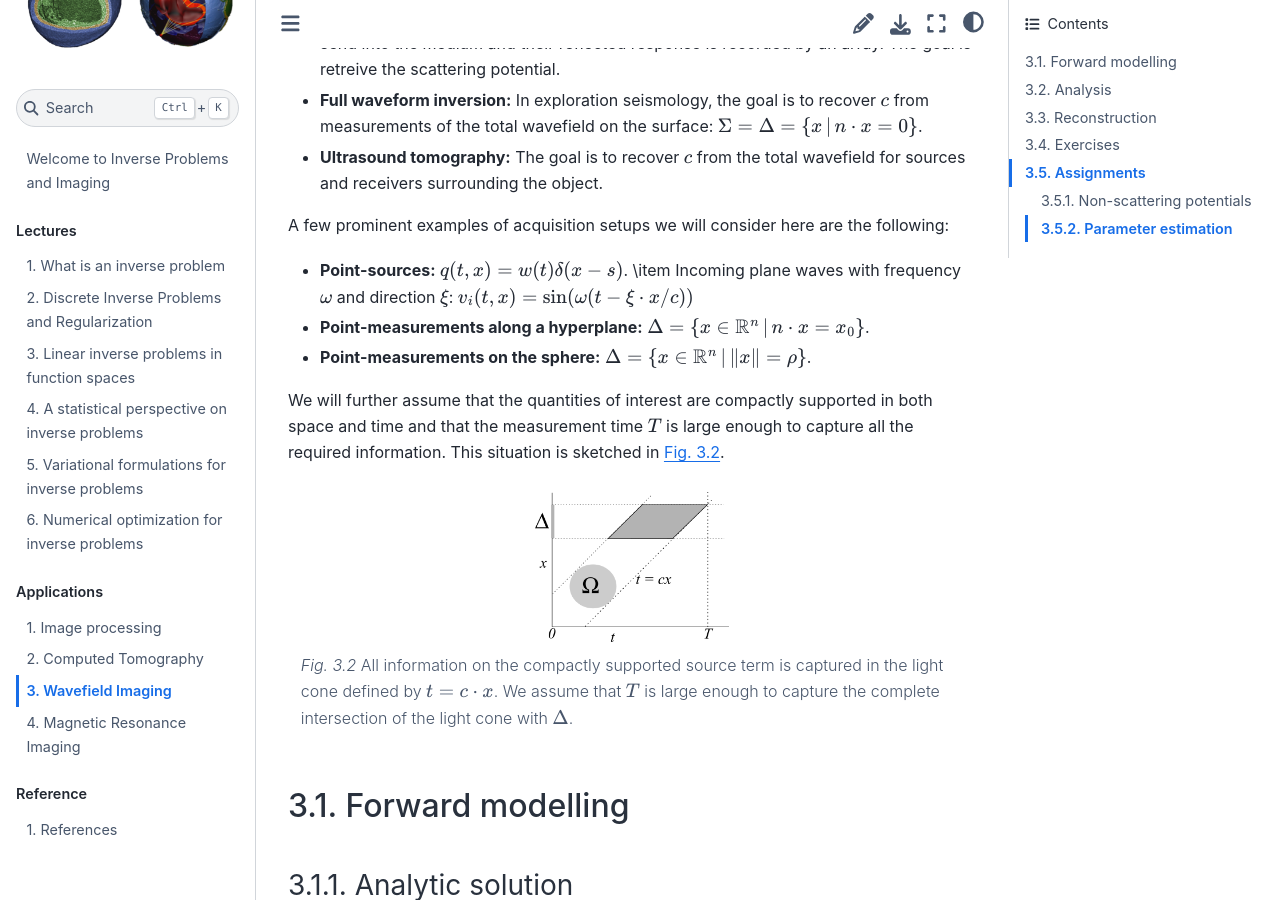
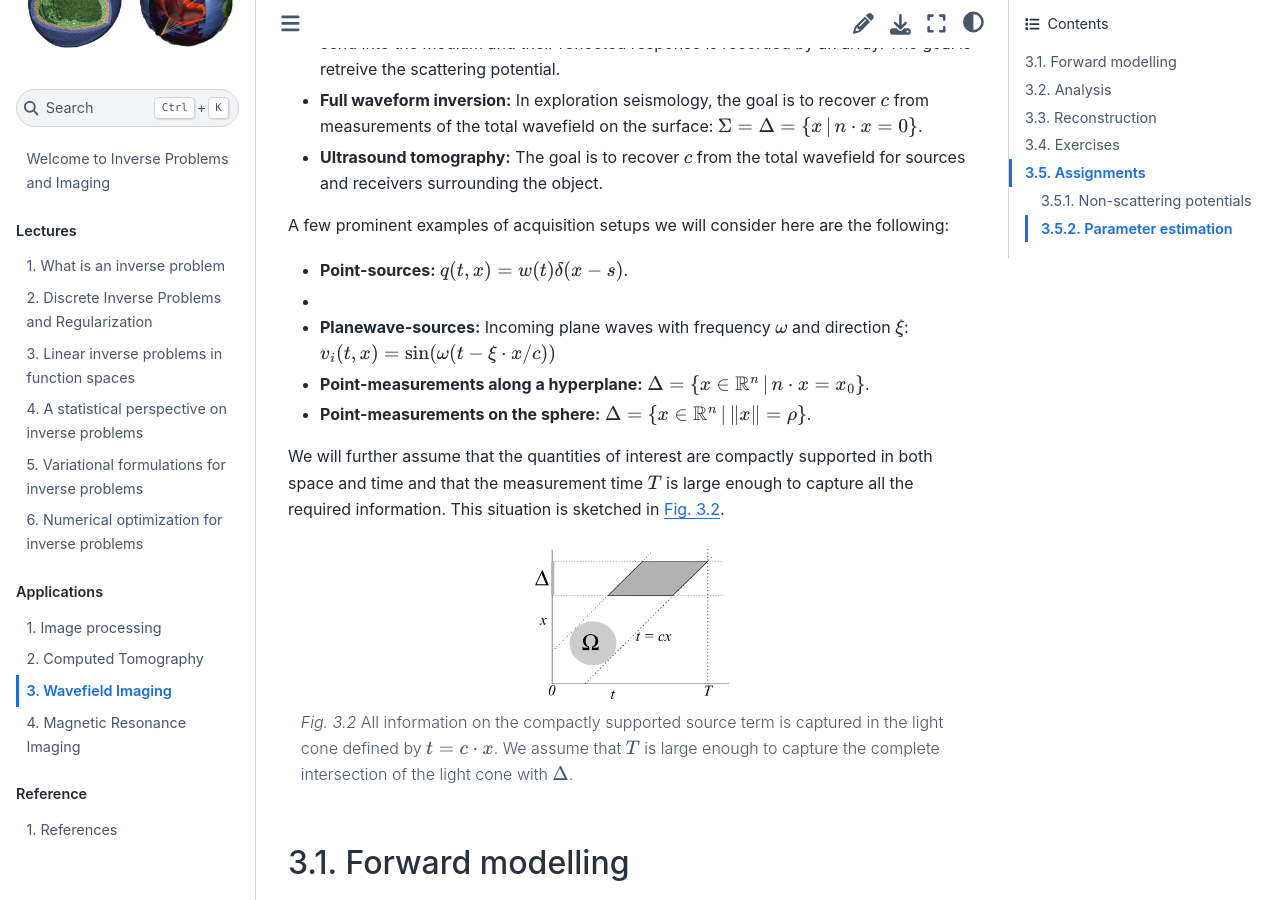
Before and after one commit to TristanvanLeeuwen/IP_and_Im_Lectures, a Jupyter Book: the page built from wavefield_imaging.md, in a window 1280 px wide and 900 px high, scrolled down 1921 px. Built offline with Jupyter Book 1.0.4 settings and Sphinx 7.4.7 and the Sphinx Book theme 1.1.4, drawn with Linux system fonts in a browser that asks for light colours.

Commit message:
Update wavefield_imaging.md
It seems there was a typo. Best guess at a fix.

```diff
--- a/wavefield_imaging.md
+++ b/wavefield_imaging.md
@@ -76,7 +76,8 @@
 A few prominent examples of acquisition setups we will consider here are the following:
 
 * **Point-sources:** $q(t,x) = w(t)\delta(x - s)$.
-\item Incoming plane waves with frequency $\omega$ and direction $\xi$: $v_i(t,x) = \sin(\omega(t - \xi\cdot x/c))$
+*
+* **Planewave-sources:** Incoming plane waves with frequency $\omega$ and direction $\xi$: $v_i(t,x) = \sin(\omega(t - \xi\cdot x/c))$
 
 * **Point-measurements along a hyperplane:** $\Delta = \{x \in \mathbb{R}^n\, |\, n\cdot x = x_0\}$.
 
```
